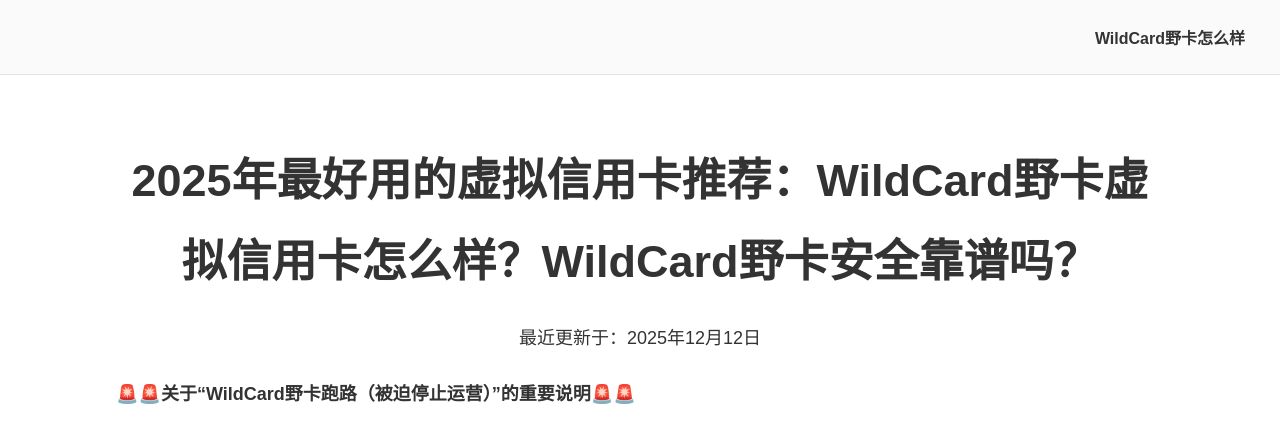
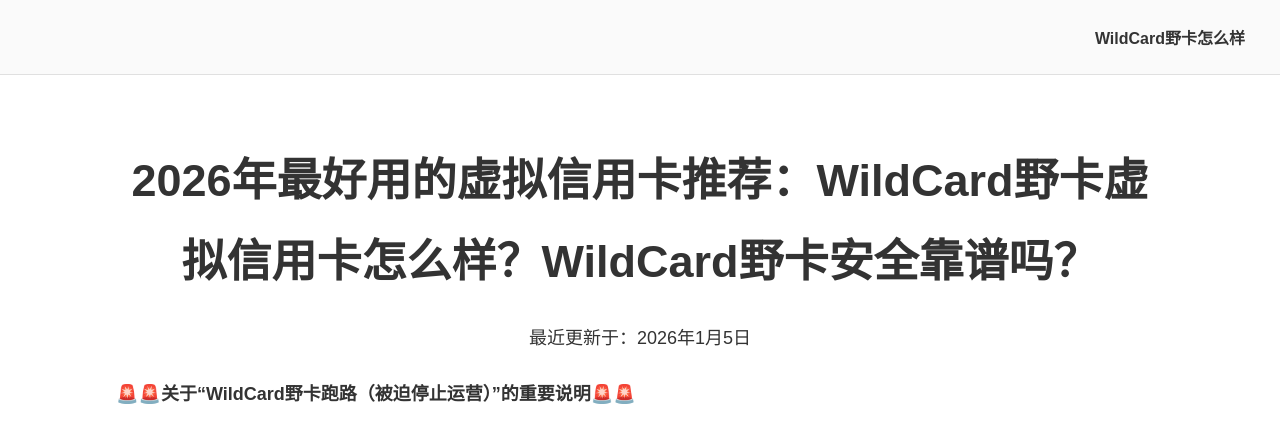
Before and after one commit to anyofai/anyofai.github.io, a Jekyll site: the page built from index.md, in a window 1280 px wide and 900 px high. Shown: the top 435 px of the window. Built offline with Jekyll 4.4.1, drawn with Linux system fonts in a browser that asks for light colours; some of the changed text lies outside the part shown.

Commit message:
Update index.md

```diff
--- a/index.md
+++ b/index.md
@@ -1,12 +1,12 @@
 ---
 layout: default
-title: 2025年最好用的虚拟信用卡推荐：WildCard野卡虚拟信用卡怎么样？WildCard野卡安全靠谱吗？
+title: 2026年最好用的虚拟信用卡推荐：WildCard野卡虚拟信用卡怎么样？WildCard野卡安全靠谱吗？
 description: 本文将详细解答WildCard野卡虚拟信用卡怎么样、WildCard野卡虚拟信用卡安全靠谱吗等常见问题，并深入介绍WildCard野卡虚拟信用卡能用来干什么以及如何开通WildCard野卡虚拟信用卡。文中还提到使用WildCard野卡虚拟信用卡邀请码“ANYOFAI”可享开卡优惠，帮助用户轻松解决跨境支付问题，是国内用户的理想选择。
 ---
 
-# 2025年最好用的虚拟信用卡推荐：WildCard野卡虚拟信用卡怎么样？WildCard野卡安全靠谱吗？
+# 2026年最好用的虚拟信用卡推荐：WildCard野卡虚拟信用卡怎么样？WildCard野卡安全靠谱吗？
 
-<p align="center">最近更新于：2025年12月12日</p>
+<p align="center">最近更新于：2026年1月5日</p>
 
 #### 🚨🚨关于“WildCard野卡跑路（被迫停止运营）”的重要说明🚨🚨
 
@@ -474,4 +474,4 @@
 * <a href="https://github.com/anyofai/chatgpt-plus-recharge">ChatGPT Plus代充值</a>：推荐最稳定可靠的ChatGPT Plus代充值平台，价格优惠，信誉有保障。
 * <a href="https://github.com/anyofai/claude-pro-recharge">Claude Pro代充值</a>：提供纯人工充值服务，价格实惠，24小时在线客服，独享Claude Pro原生账号！
 * <a href="https://github.com/anyofai/nf-video">银河录像局</a>：最靠谱的AI工具和流媒体合租平台！使用优惠码ANYOFAI可享九折优惠！
-* <a href="https://github.com/anyofai/video-site">国外视频网站</a>：本文将会为大家推荐十个2025年国外最受欢迎的视频网站！
+* <a href="https://github.com/anyofai/video-site">国外视频网站</a>：本文将会为大家推荐十个2026年国外最受欢迎的视频网站！
```
